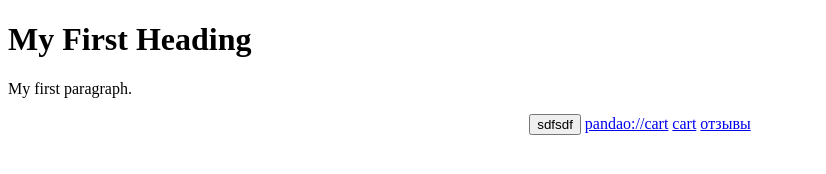
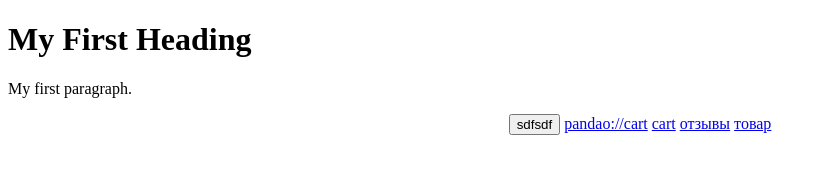
Before and after one commit to Tooto/tooto.github.io, a plain HTML site: page index.html in a window 1280 px wide. Shown: the whole page, without its empty margins (0-826 px from the left). Drawn offline with Linux system fonts and the light colour scheme.

Commit message:
Update index.html

```diff
--- a/index.html
+++ b/index.html
@@ -20,7 +20,7 @@
   <a href="pandao://cart">pandao://cart</a>
   <a href="pandao://cart">cart</a>
   <a href="pandao://profile/reviews">отзывы</a>
-  <a href="pandao://product/b9b0b95b-e8e2-44d3-acdc-4ef399dc5700?d=7c86ac81-1d22-41d1-bb70-2a85a2f9ed65>товар</a>
+  <a href="pandao://product/b9b0b95b-e8e2-44d3-acdc-4ef399dc5700?d=7c86ac81-1d22-41d1-bb70-2a85a2f9ed65">товар</a>
 
 </body>
 </html>
```
